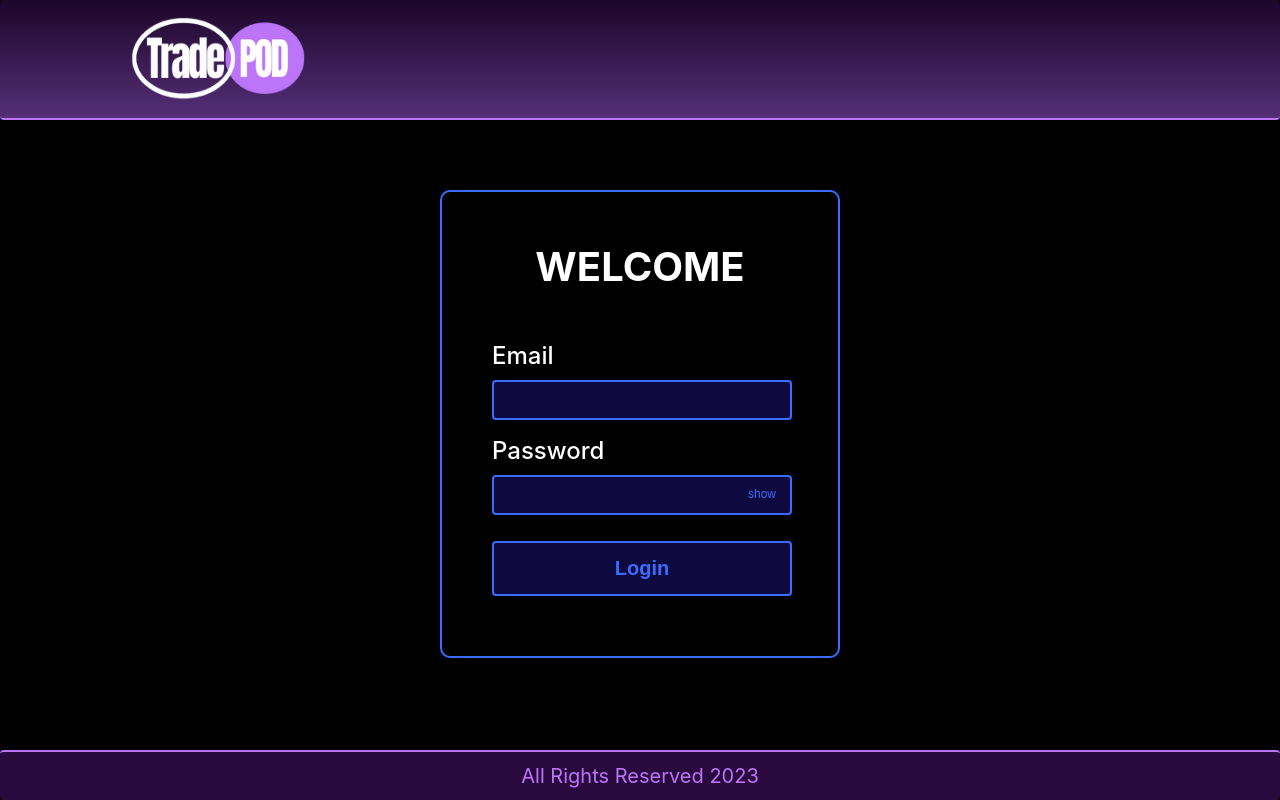
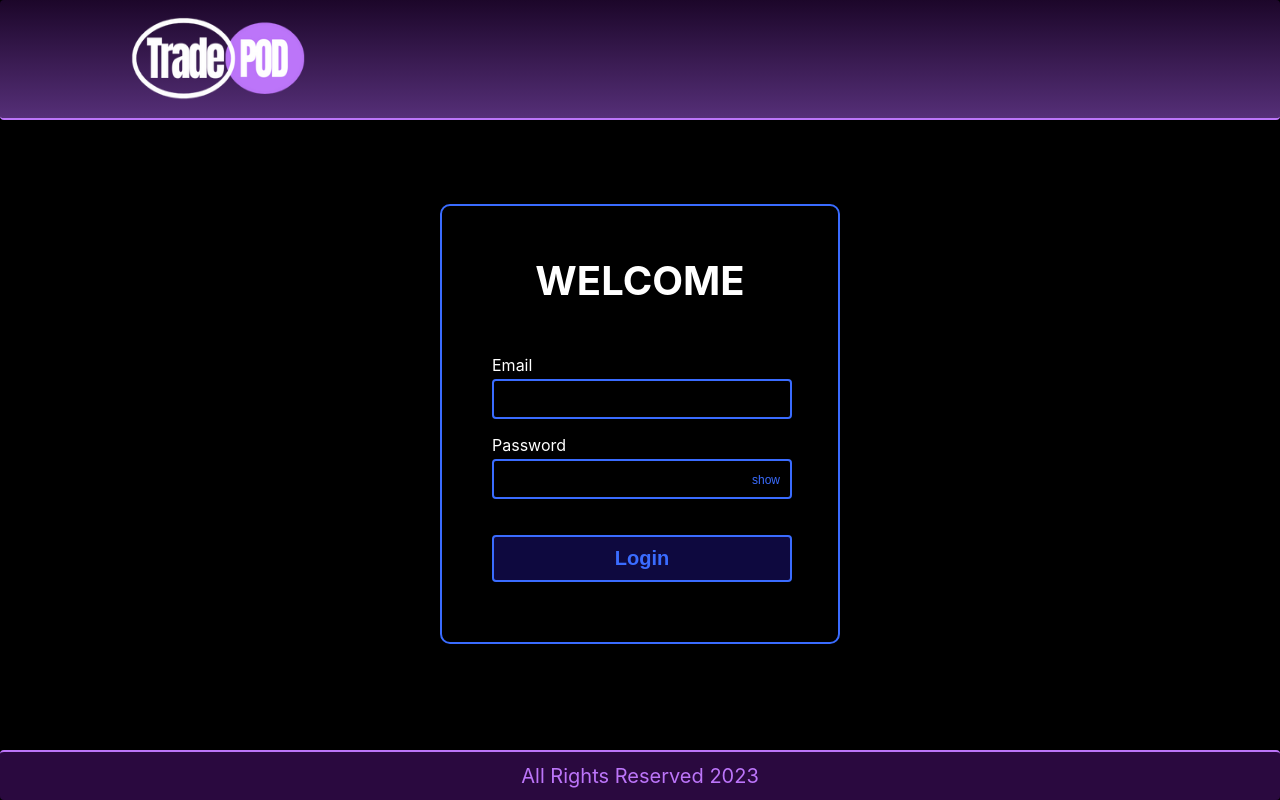
Before and after one commit to t-wolff/paper-trading, a React (Vite) app in the folder client/: page /login in a window 1280 px wide. Built offline with nearby package versions, Linux system fonts and the light colour scheme.

Commit message:
ui changes to login and sign up

```diff
--- a/client/src/components/input/Input.css
+++ b/client/src/components/input/Input.css
@@ -3,13 +3,13 @@
 }
 .input-group label {
   display: block;
-  font-size: 2.4rem;
-  margin-bottom: 1rem;
+  font-size: 1.6rem;
+  margin-bottom: 0.4rem;
   color: var(--primary-white);
-  font-weight: 500;
 }
 .input-group input {
   background-color: var(--opaque-blue);
+  background-color: var(--primary-black);
   border: 0.2rem solid var(--primary-blue);
   color: var(--primary-white);
   padding: 1rem;
@@ -29,8 +29,8 @@
   border: none;
   width: 2rem;
   color: var(--primary-blue);
-  right: 2rem;
-  top: 0.2rem;
+  right: 2.6rem;
+  top: -1.6rem;
 }
 .error-message {
   margin-top: 0.4rem;
--- a/client/src/pages/login/Login.css
+++ b/client/src/pages/login/Login.css
@@ -1,8 +1,8 @@
 .login-form-container {
+  width: 40rem;
   padding: 5rem;
   border: 0.2rem solid var(--primary-blue);
   border-radius: 1rem;
-  width: 40rem;
 }
 .login-form-container h2 {
   font-size: 4rem;
@@ -11,11 +11,12 @@
   color: var(--primary-white);
 }
 .login-form-container button {
-  margin-top: 1rem;
+  margin-top: 2rem;
   width: 30rem;
+  padding: 1rem
 }
 .credentials-err{
-  color: red;
+  color: var(--primary-red);
   font-size: 1.2rem;
   padding-top: 1rem;
   padding-bottom: -2rem;
@@ -24,7 +25,6 @@ input:-webkit-autofill,
 input:-webkit-autofill:hover,
 input:-webkit-autofill:focus,
 input:-webkit-autofill:active{
-    -webkit-box-shadow: 0 0 0 30px black inset !important;
-    -webkit-text-fill-color: white !important;
-
+    -webkit-box-shadow: 0 0 0 30px var(--primary-black) inset !important;
+    -webkit-text-fill-color: var(--primary-white) !important;
 }
--- a/client/src/pages/signUp/SignUp.css
+++ b/client/src/pages/signUp/SignUp.css
@@ -11,6 +11,7 @@
 	color: var(--primary-white);
 }
 .signup-form-container button {
-	margin-top: 1rem;
+	margin-top: 2rem;
 	width: 30rem;
+	padding: 1rem
 }
--- a/client/src/pages/signUp/SignUp.jsx
+++ b/client/src/pages/signUp/SignUp.jsx
@@ -99,7 +99,7 @@ const SignUp = () => {
 						value={form.password}
 					/>
 					<StyledButton color="blue" onclick={handleRegister}>
-						Login
+						Start Trading Now !
 					</StyledButton>
 				</form>
 			</div>
```
